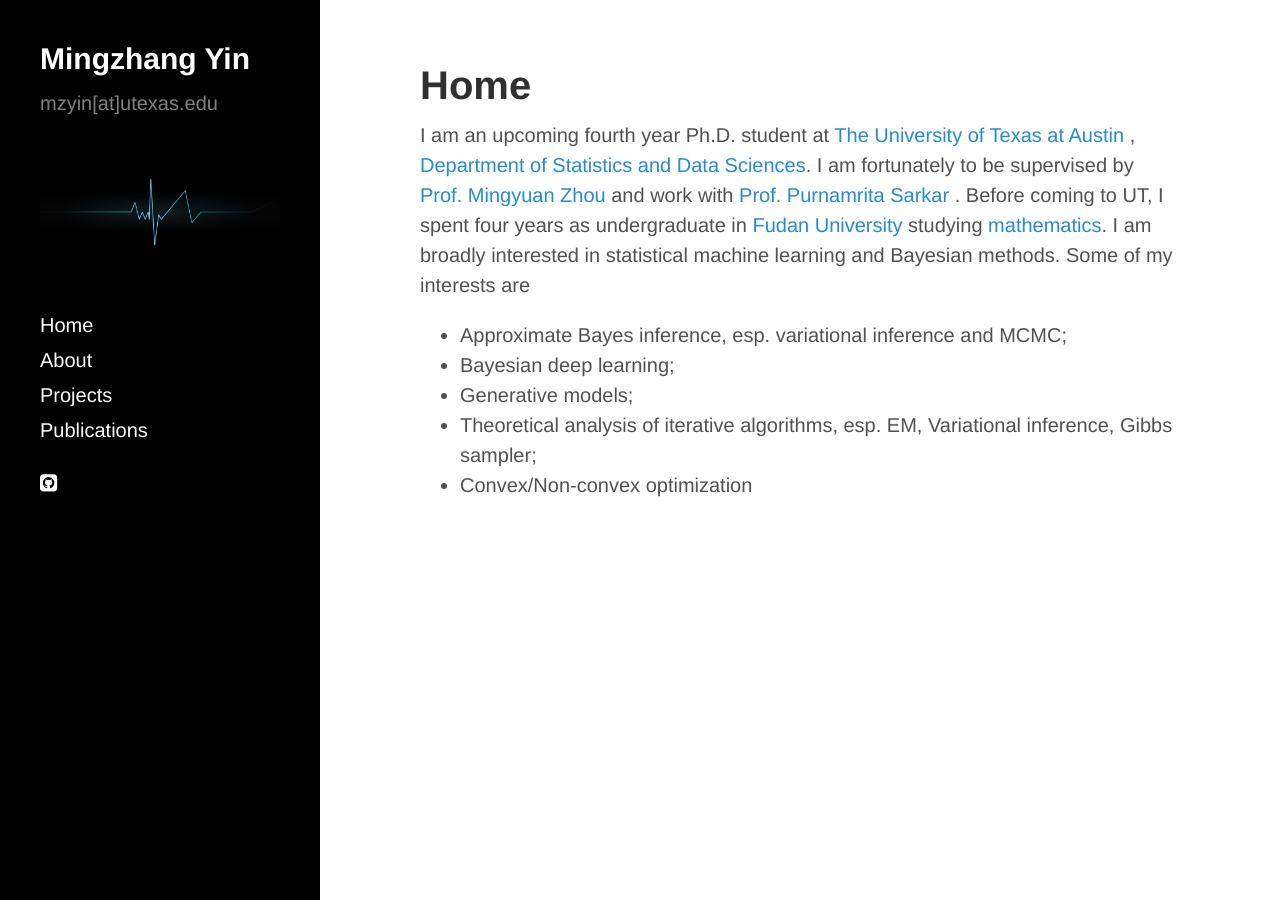
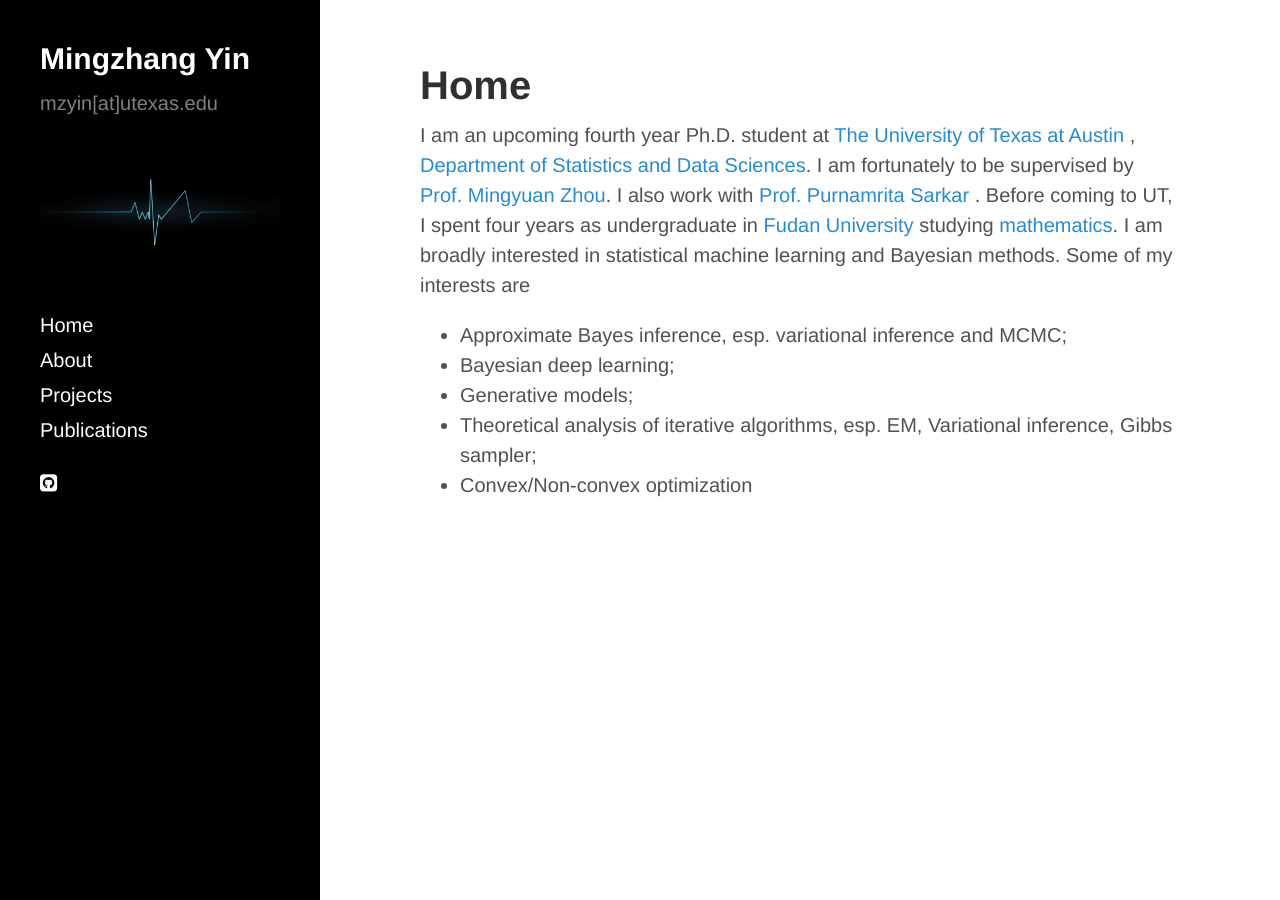
Before and after one commit to mingzhang-yin/mingzhang-yin.github.io, a Jekyll site: the page built from index.md, in a window 1280 px wide. Built offline with Jekyll 4.4.1, drawn with Linux system fonts in a browser that asks for light colours; nearby versions of some CDN libraries.

Commit message:
Update index.md

```diff
--- a/index.md
+++ b/index.md
@@ -12,7 +12,7 @@
   <p>
   I am an upcoming fourth year Ph.D. student at
   <a href="https://www.utexas.edu">The University of Texas at Austin</a> , <a href="https://stat.utexas.edu">Department of Statistics and Data Sciences</a>. I am fortunately to be supervised by
-  <a href="https://mingyuanzhou.github.io">Prof. Mingyuan Zhou</a> and work with   <a href="https://psarkar.github.io"> Prof. Purnamrita Sarkar </a>.  Before coming to UT, I spent four years as undergraduate in <a href="http://www.fudan.edu.cn/en/"> Fudan University</a> studying <a href="http://math.fudan.edu.cn/en/Data/List/CollegeProfile"> mathematics</a>.
+  <a href="https://mingyuanzhou.github.io">Prof. Mingyuan Zhou</a>. I also work with   <a href="https://psarkar.github.io"> Prof. Purnamrita Sarkar </a>.  Before coming to UT, I spent four years as undergraduate in <a href="http://www.fudan.edu.cn/en/"> Fudan University</a> studying <a href="http://math.fudan.edu.cn/en/Data/List/CollegeProfile"> mathematics</a>.
   I am broadly interested in statistical machine learning and Bayesian methods. Some of my interests are
   <p>
   <ul>
```
